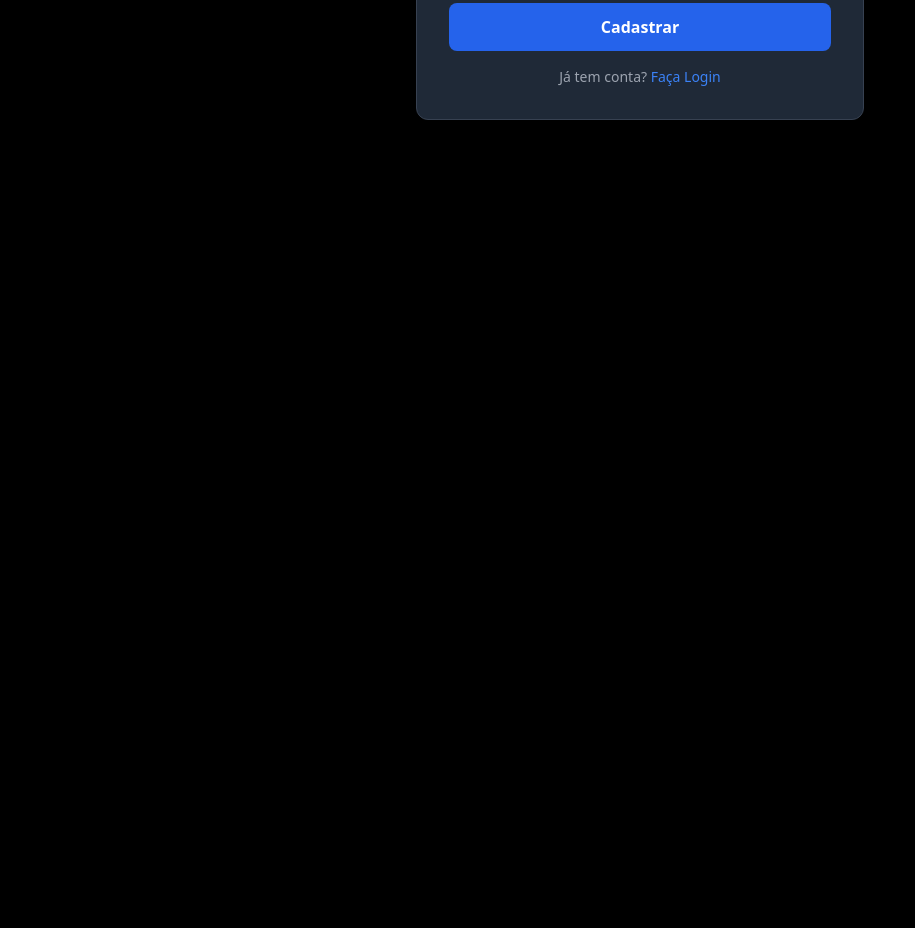
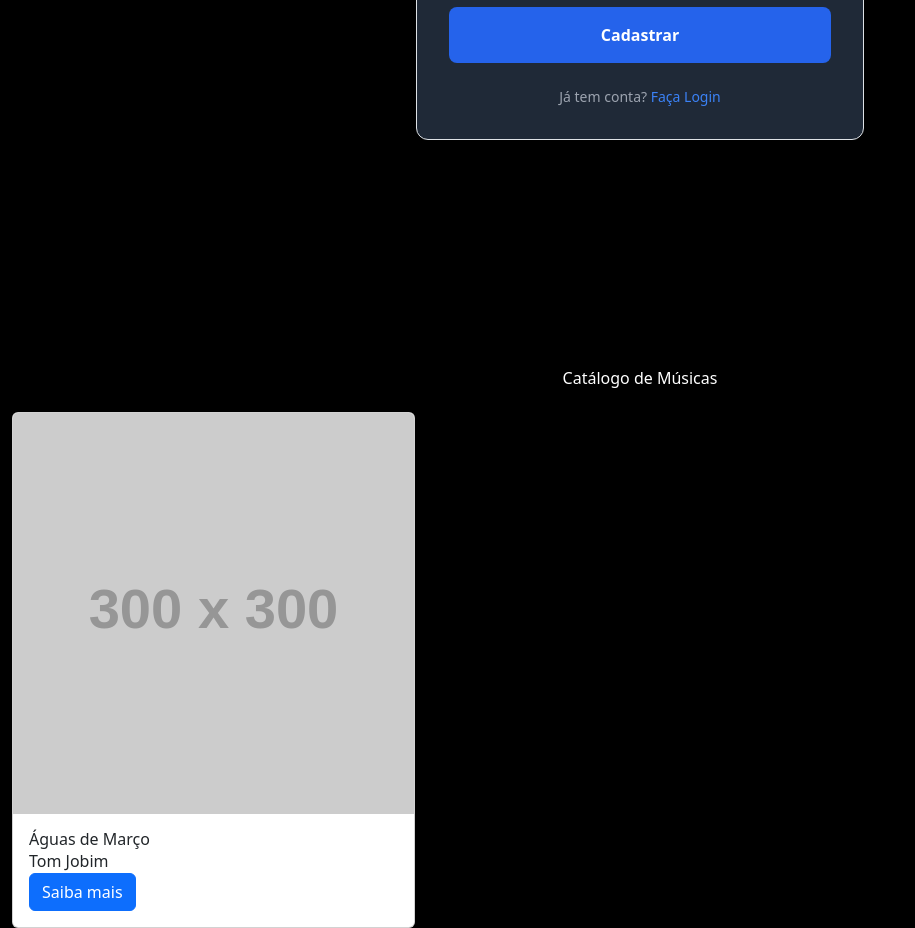
Before and after one commit to israellopes-sys/meu-site, a plain HTML site: page index.html in a window 1280 px wide. Shown: the part 479-1407 px from the top of the page, without its empty margins (0-915 px from the left). Before the commit the page ends 800 px from the top, so only its background shows below. Drawn offline with nearby package versions, Linux system fonts and the light colour scheme; placeholder pictures from the web are drawn by us.

Commit message:
adiciona json,api.js e main.js

```diff
--- /dev/null
+++ b/dados.json
@@ -0,0 +1,8 @@
+[
+  {
+    "id": 1,
+    "titulo": "Águas de Março",
+    "descricao": "Tom Jobim",
+    "imagem": "https://via.placeholder.com/300"
+  }
+]
--- a/index.html
+++ b/index.html
@@ -4,12 +4,20 @@
     <meta charset="UTF-8">
     <meta name="viewport" content="width=device-width, initial-scale=1.0">
     <title>Cadastro - MPB Interativa</title>
+
+    <!-- Tailwind -->
     <script src="https://cdn.tailwindcss.com"></script>
+
+    <!-- Bootstrap -->
+    <link href="https://cdn.jsdelivr.net/npm/bootstrap@5.3.0/dist/css/bootstrap.min.css" rel="stylesheet">
 </head>
-<body class="bg-black flex justify-center items-center min-h-screen">
 
+<body class="bg-black text-white">
+
+    <!-- FORMULÁRIO -->
+    <div class="flex justify-center items-center min-h-screen">
         <div class="w-full max-w-md bg-gray-800 p-8 rounded-xl shadow-2xl border border-gray-700">
-        <h1 class="text-3xl font-extrabold text-center mb-6 text-white">
+            <h1 class="text-3xl font-extrabold text-center mb-6">
                 Crie Sua Conta <span class="text-blue-500">MPB</span>
             </h1>
 
@@ -34,6 +42,16 @@
                 Já tem conta? <a href="tela2.html" class="text-blue-500">Faça Login</a>
             </p>
         </div>
+    </div>
+
+    <!-- CATÁLOGO DINÂMICO -->
+    <div class="container mt-5">
+        <h2 class="text-center mb-4">Catálogo de Músicas</h2>
+        <div id="cards-container" class="row g-4"></div>
+    </div>
+
+    <!-- SCRIPT -->
+    <script type="module" src="js/main.js"></script>
 
 </body>
 </html>
--- /dev/null
+++ b/js/api.js
@@ -0,0 +1,4 @@
+export async function buscarDados() {
+    const resposta = await fetch("dados.json");
+    return await resposta.json();
+}
--- /dev/null
+++ b/js/main.js
@@ -0,0 +1,31 @@
+import { buscarDados } from "./api.js";
+
+const container = document.getElementById("cards-container");
+
+async function carregar() {
+    const dados = await buscarDados();
+
+    dados.forEach(item => {
+        const div = document.createElement("div");
+        div.className = "col-md-4";
+
+        div.innerHTML = `
+            <div class="card">
+                <img src="${item.imagem}" class="card-img-top">
+                <div class="card-body">
+                    <h5>${item.titulo}</h5>
+                    <p>${item.descricao}</p>
+                    <button class="btn btn-primary">Saiba mais</button>
+                </div>
+            </div>
+        `;
+
+        div.querySelector("button").addEventListener("click", () => {
+            alert("ID: " + item.id);
+        });
+
+        container.appendChild(div);
+    });
+}
+
+carregar();
```
Lines whose indentation alone changed are shown as unchanged.
